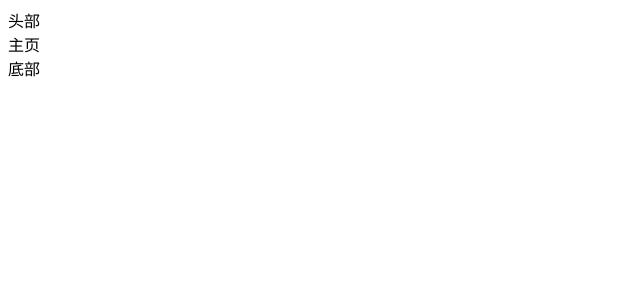
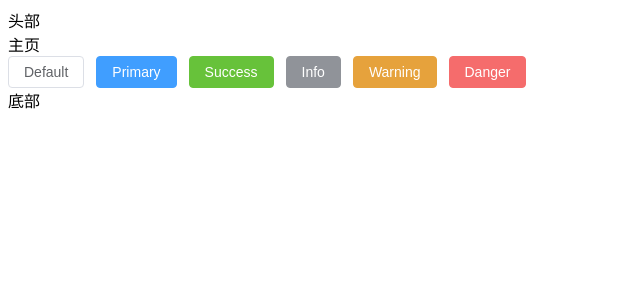
Before and after one commit to AllenYoungChina/vue3-deco, a Vue app: page /#/index in a window 1280 px wide. Shown: the top 300 px of the page, without its empty margins (0-640 px from the left). Built offline with nearby package versions, Linux system fonts and the light colour scheme.

Commit message:
引入Element Plus

```diff
--- a/package.json
+++ b/package.json
@@ -9,11 +9,14 @@
     "preview": "vite preview"
   },
   "dependencies": {
+    "element-plus": "^2.5.6",
     "vue": "^3.4.19",
     "vue-router": "^4.3.0"
   },
   "devDependencies": {
     "@vitejs/plugin-vue": "^5.0.4",
+    "unplugin-auto-import": "^0.17.5",
+    "unplugin-vue-components": "^0.26.0",
     "vite": "^5.1.4"
   }
 }
--- a/src/views/index/index.vue
+++ b/src/views/index/index.vue
@@ -6,6 +6,14 @@
     <div>
         主页
     </div>
+    <el-row class="mb-4">
+    <el-button>Default</el-button>
+    <el-button type="primary">Primary</el-button>
+    <el-button type="success">Success</el-button>
+    <el-button type="info">Info</el-button>
+    <el-button type="warning">Warning</el-button>
+    <el-button type="danger">Danger</el-button>
+    </el-row>
 </template>
 
 <style scoped>
--- a/vite.config.js
+++ b/vite.config.js
@@ -1,6 +1,9 @@
 import { defineConfig } from 'vite'
 import vue from '@vitejs/plugin-vue'
 import path from 'path'
+import AutoImport from 'unplugin-auto-import/vite'
+import Components from 'unplugin-vue-components/vite'
+import { ElementPlusResolver } from 'unplugin-vue-components/resolvers'
 
 // https://vitejs.dev/config/
 export default defineConfig({
@@ -10,5 +13,13 @@
       '@': path.resolve(__dirname, 'src')
     }
   },
-  plugins: [vue()],
+  plugins: [
+    vue(),
+    AutoImport({
+      resolvers: [ElementPlusResolver()],
+    }),
+    Components({
+      resolvers: [ElementPlusResolver()],
+    }),
+  ],
 })
```
Also changed, not shown: 1 other file (tests, documents, lock files or other folders).
